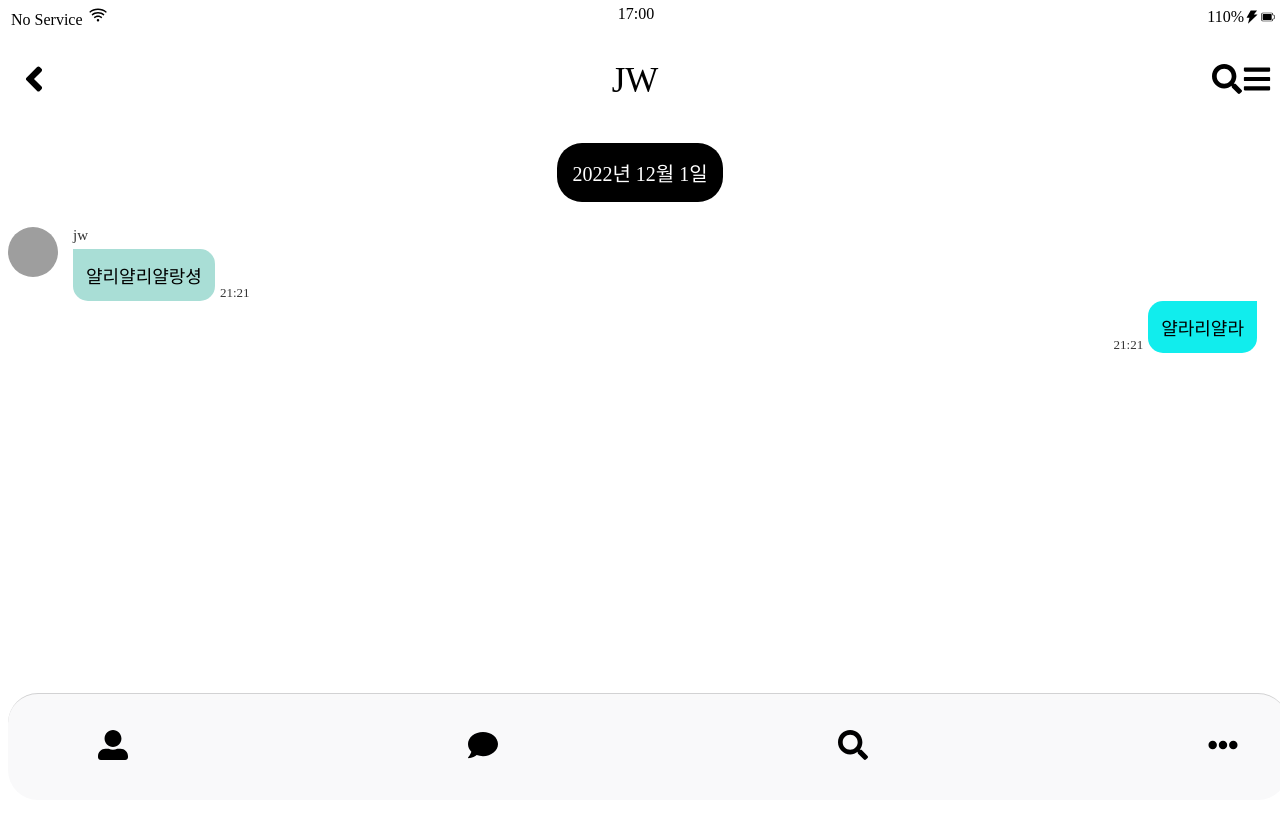
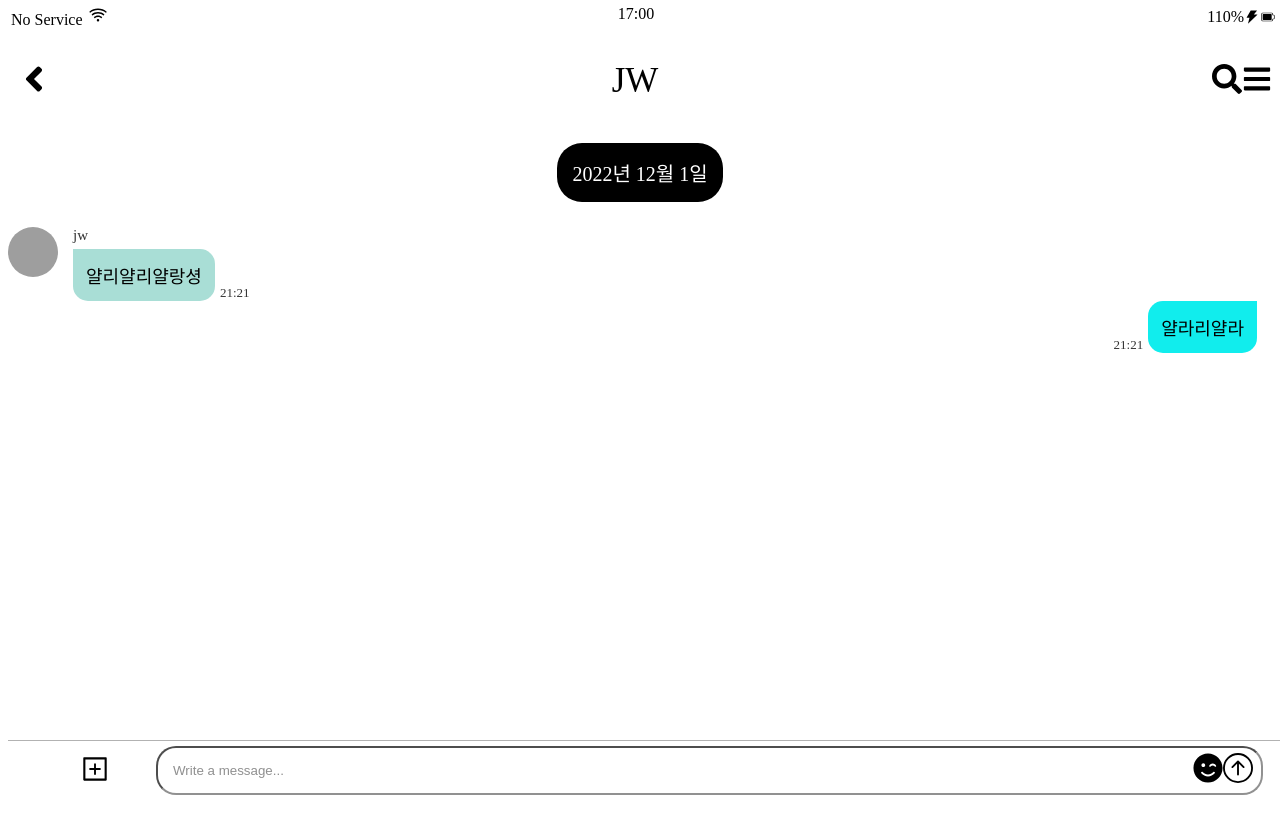
Before and after one commit to leejeawon92/kokoa-clone-2020, a React (Create React App) app in the folder kokoaclonereact/: page /chats/chat in a window 1280 px wide. Shown: the top 834 px of the page. Built offline with nearby package versions, Linux system fonts and the light colour scheme; grey boxes are pictures that could not be loaded.

Commit message:
vReact: message input window

```diff
--- a/kokoaclonereact/src/App.js
+++ b/kokoaclonereact/src/App.js
@@ -24,7 +24,7 @@ function App() {
           <Route path='/more'  element={<More/>} ></Route>
           <Route path='/more/settings'  element={<Settings/>} ></Route>
         </Routes>
-        <Nav/>
+        {/* <Nav/> */}
       </BrowserRouter>
     </>
   );
--- a/kokoaclonereact/src/routes/Chat.js
+++ b/kokoaclonereact/src/routes/Chat.js
@@ -1,12 +1,14 @@
 import styled from 'styled-components';
 import 라이언 from '../image/라이언.jpg'
 import AltHeader from '../components/AltHeader';
+import {AiOutlinePlusSquare} from 'react-icons/ai'
+import {FaSmileWink} from 'react-icons/fa'
+import {BsArrowUpCircle} from 'react-icons/bs'
+
 
 const ChatBody = styled.div`
   height: 11000vh;
 `
-
-
 const ChatMessage = styled.main`
   width: 100%;
   margin-top: 40px;
@@ -14,7 +16,6 @@ const ChatMessage = styled.main`
   flex-direction: column;
   align-items: center;
 `
-
 const TimeStamp = styled.div`
   color: white;
   background-color: black;
@@ -72,6 +73,41 @@ const MyMessage = styled(OpponentMessage)`
     margin-left: 5px;
   }
 `
+const Reply = styled.form`
+  position: fixed;
+  bottom: 0px;
+  width: 100%;
+  background-color: white;
+  display: flex;
+  justify-content: space-between;
+  padding: 5px 25px;
+  box-sizing: border-box;
+  align-items: center;
+  border-top: 1px solid rgba(0, 0, 0, 0.3);
+`
+const Attachment = styled.button`
+  width: 10%;
+  background-color: transparent;
+  border: 0;
+  al
+`
+const InputTools = styled.div`
+  width: 90%;
+  position: relative;
+  input {
+    padding: 15px;
+    width: 100%;
+    border-radius: 20px;
+    box-sizing: border-box;
+    opacity: 0.8;
+  }
+`
+
+const ToolsIcons = styled.div`
+  position: absolute;
+  right: 10px;
+  top: 7px;
+`
 
 function Chat (){
   return (
@@ -80,7 +116,6 @@ function Chat (){
         <AltHeader title='JW'/>
         <ChatMessage>
           <TimeStamp>2022년 12월 1일</TimeStamp>
-
           <OpponentMessage>
             <img src={라이언}></img>
             <MessageContent >
@@ -101,6 +136,19 @@ function Chat (){
             </MessageContent>
           </MyMessage>
         </ChatMessage>
+
+        <Reply>
+          <Attachment>
+            <AiOutlinePlusSquare size={30} />
+          </Attachment>
+          <InputTools>
+            <input type='text' placeholder="Write a message..." ></input>
+            <ToolsIcons>
+              <FaSmileWink size={30} />
+              <BsArrowUpCircle size={30} />
+            </ToolsIcons>
+          </InputTools>
+        </Reply>
       </ChatBody>
     </>
   )
```
